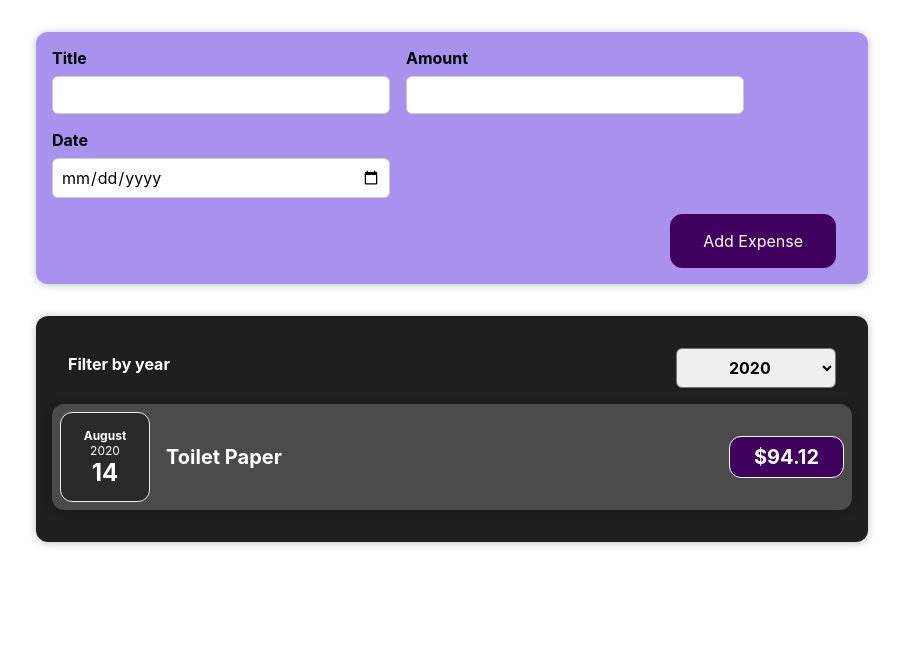
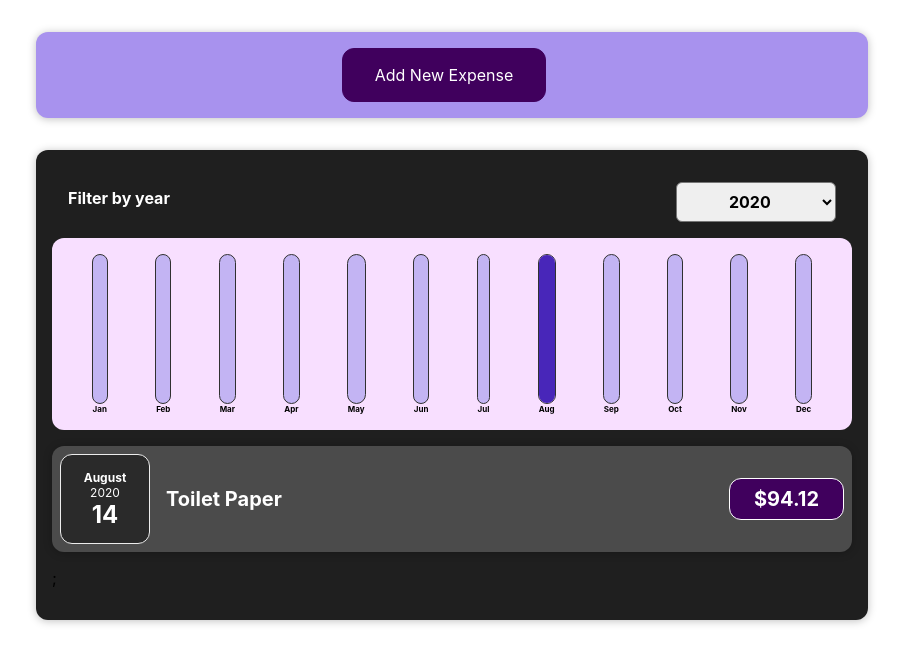
Before and after one commit to DimaKlimchuk/react-complete-guide, a React (Create React App) app: page / in a window 1280 px wide. Shown: the top 664 px of the page, without its empty margins (188-1091 px from the left). Built offline with nearby package versions, Linux system fonts and the light colour scheme.

Commit message:
Finish Project

```diff
--- /dev/null
+++ b/src/components/Chart/Chart.css
@@ -0,0 +1,9 @@
+.chart {
+  padding: 1rem;
+  border-radius: 12px;
+  background-color: #f8dfff;
+  text-align: center;
+  display: flex;
+  justify-content: space-around;
+  height: 10rem;
+}
--- /dev/null
+++ b/src/components/Chart/Chart.js
@@ -0,0 +1,22 @@
+import React from 'react';
+import ChartBar from './ChartBar';
+import './Chart.css';
+
+const Chart = (props) => {
+  const dataPointValues = props.dataPoints.map((dataPoint) => dataPoint.value);
+  const totalMaximum = dataPointValues.reduce((a, b) => a + b, 0);
+  return (
+    <div className="chart">
+      {props.dataPoints.map((dataPoint) => (
+        <ChartBar
+          key={dataPoint.label}
+          value={dataPoint.value}
+          maxValue={totalMaximum}
+          label={dataPoint.label}
+        />
+      ))}
+    </div>
+  );
+};
+
+export default Chart;
--- /dev/null
+++ b/src/components/Chart/ChartBar.css
@@ -0,0 +1,30 @@
+.chart-bar {
+  height: 100%;
+  display: flex;
+  flex-direction: column;
+  align-items: center;
+}
+
+.chart-bar__inner {
+  height: 100%;
+  width: 100%;
+  border: 1px solid #313131;
+  border-radius: 12px;
+  background-color: #c3b4f3;
+  overflow: hidden;
+  display: flex;
+  flex-direction: column;
+  justify-content: flex-end;
+}
+
+.chart-bar__fill {
+  background-color: #4826b9;
+  width: 100%;
+  transition: all 0.3s ease-out;
+}
+
+.chart-bar__label {
+  font-weight: bold;
+  font-size: 0.5rem;
+  text-align: center;
+}
--- /dev/null
+++ b/src/components/Chart/ChartBar.js
@@ -0,0 +1,19 @@
+import React from 'react';
+import './ChartBar.css';
+
+const ChartBar = (props) => {
+  let barFillHight = '0%';
+  if (props.maxValue > 0) {
+    barFillHight = Math.round((props.value / props.maxValue) * 100) + '%';
+  }
+  return (
+    <div className="chart-bar">
+      <div className="chart-bar__inner">
+        <div className="chart-bar__fill" style={{ height: barFillHight }}></div>
+      </div>
+      <div className="chart-bar__label">{props.label}</div>
+    </div>
+  );
+};
+
+export default ChartBar;
--- a/src/components/Expenses/ExpenseItem.js
+++ b/src/components/Expenses/ExpenseItem.js
@@ -6,6 +6,7 @@
 
 const ExpenseItem = (props) => {
   return (
+    <li>
       <Card className="expense-item">
         <ExpenseDate date={props.date} />
         <div className="expense-item__description">
@@ -13,6 +14,7 @@
           <div className="expense-item__price">${props.amount}</div>
         </div>
       </Card>
+    </li>
   );
 };
 
--- a/src/components/Expenses/Expenses.js
+++ b/src/components/Expenses/Expenses.js
@@ -1,8 +1,9 @@
 import React, { useState } from 'react';
-import ExpenseItem from './ExpenseItem';
 import Card from '../UI/Card';
 import './Expenses.css';
 import ExpensesFilter from './ExpensesFilter';
+import ExpensesList from './ExpensesList';
+import ExpensesChart from './ExpensesChart';
 
 const Expenses = (props) => {
   const [filteredYear, setFilteredYear] = useState('2020');
@@ -14,6 +15,7 @@
   const filteredExpenses = props.items.filter((expense) => {
     return expense.date.getFullYear().toString() === filteredYear;
   });
+
   return (
     <div>
       <Card className="expenses">
@@ -21,16 +23,8 @@
           selected={filteredYear}
           onChangeFilter={filterChangeHandler}
         />
-        {filteredExpenses.map((expense) => {
-          return (
-            <ExpenseItem
-              key={expense.id}
-              title={expense.title}
-              amount={expense.amount}
-              date={expense.date}
-            />
-          );
-        })}
+        <ExpensesChart expenses={filteredExpenses} />
+        <ExpensesList items={filteredExpenses} />
       </Card>
     </div>
   );
--- /dev/null
+++ b/src/components/Expenses/ExpensesChart.js
@@ -0,0 +1,27 @@
+import React from 'react';
+import Chart from '../Chart/Chart';
+
+const ExpensesChart = (props) => {
+  const chartDataPoints = [
+    { label: 'Jan', value: 0 },
+    { label: 'Feb', value: 0 },
+    { label: 'Mar', value: 0 },
+    { label: 'Apr', value: 0 },
+    { label: 'May', value: 0 },
+    { label: 'Jun', value: 0 },
+    { label: 'Jul', value: 0 },
+    { label: 'Aug', value: 0 },
+    { label: 'Sep', value: 0 },
+    { label: 'Oct', value: 0 },
+    { label: 'Nov', value: 0 },
+    { label: 'Dec', value: 0 },
+  ];
+
+  for (const expense of props.expenses) {
+    const expenseMonth = expense.date.getMonth();
+    chartDataPoints[expenseMonth].value += expense.amount;
+  }
+  return <Chart dataPoints={chartDataPoints} />;
+};
+
+export default ExpensesChart;
--- /dev/null
+++ b/src/components/Expenses/ExpensesList.css
@@ -0,0 +1,9 @@
+.expenses-list {
+  list-style: none;
+  padding: 0;
+}
+
+.expenses-list__fallback {
+  color: white;
+  text-align: center;
+}
--- /dev/null
+++ b/src/components/Expenses/ExpensesList.js
@@ -0,0 +1,27 @@
+import React from 'react';
+import ExpenseItem from './ExpenseItem';
+import './ExpensesList.css';
+
+const ExpensesList = (props) => {
+  if (props.items.length === 0) {
+    return <h2 className="expenses-list__fallback">Found no expenses.</h2>;
+  }
+
+  return (
+    <ul className="expenses-list">
+      {props.items.map((expense) => {
+        return (
+          <ExpenseItem
+            key={expense.id}
+            title={expense.title}
+            amount={expense.amount}
+            date={expense.date}
+          />
+        );
+      })}
+      ;
+    </ul>
+  );
+};
+
+export default ExpensesList;
--- a/src/components/NewExpense/ExpenseForm.js
+++ b/src/components/NewExpense/ExpenseForm.js
@@ -22,7 +22,7 @@
     event.preventDefault();
     const expenseData = {
       title: enteredTitle,
-      amount: enteredAmount,
+      amount: +enteredAmount,
       date: new Date(enteredDate),
     };
     props.onSaveExpenseData(expenseData);
@@ -60,6 +60,9 @@
         </div>
       </div>
       <div className="new-expense__actions">
+        <button type="button" onClick={props.onCancel}>
+          Cancel
+        </button>
         <button type="submit">Add Expense</button>
       </div>
     </form>
--- a/src/components/NewExpense/NewExpense.js
+++ b/src/components/NewExpense/NewExpense.js
@@ -1,8 +1,10 @@
-import React from 'react';
+import React, { useState } from 'react';
 import ExpenseForm from './ExpenseForm';
 import './NewExpense.css';
 
 const NewExpense = (props) => {
+  const [isEditing, setIsEditing] = useState(false);
+
   const saveExpenseDateHandler = (enteredExpenseData) => {
     const expenseData = {
       ...enteredExpenseData,
@@ -11,9 +13,25 @@
     props.onAddExpense(expenseData);
   };
 
+  const startEditingHandler = () => {
+    setIsEditing(true);
+  };
+
+  const stopEditingHandler = () => {
+    setIsEditing(false);
+  };
+
   return (
     <div className="new-expense">
-      <ExpenseForm onSaveExpenseData={saveExpenseDateHandler} />
+      {!isEditing && (
+        <button onClick={startEditingHandler}>Add New Expense</button>
+      )}
+      {isEditing && (
+        <ExpenseForm
+          onSaveExpenseData={saveExpenseDateHandler}
+          onCancel={stopEditingHandler}
+        />
+      )}
     </div>
   );
 };
```
Lines whose indentation alone changed are shown as unchanged.
